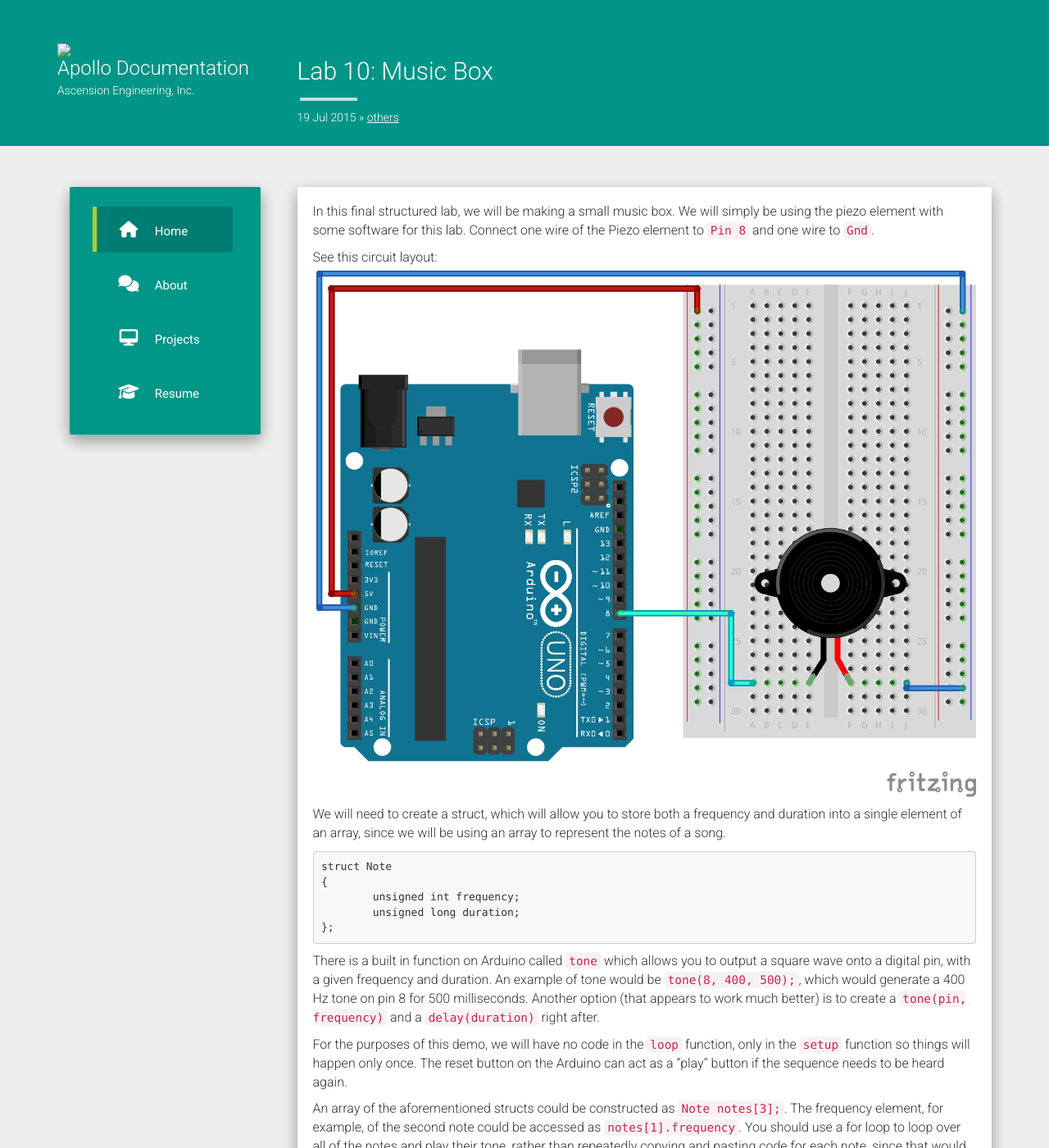
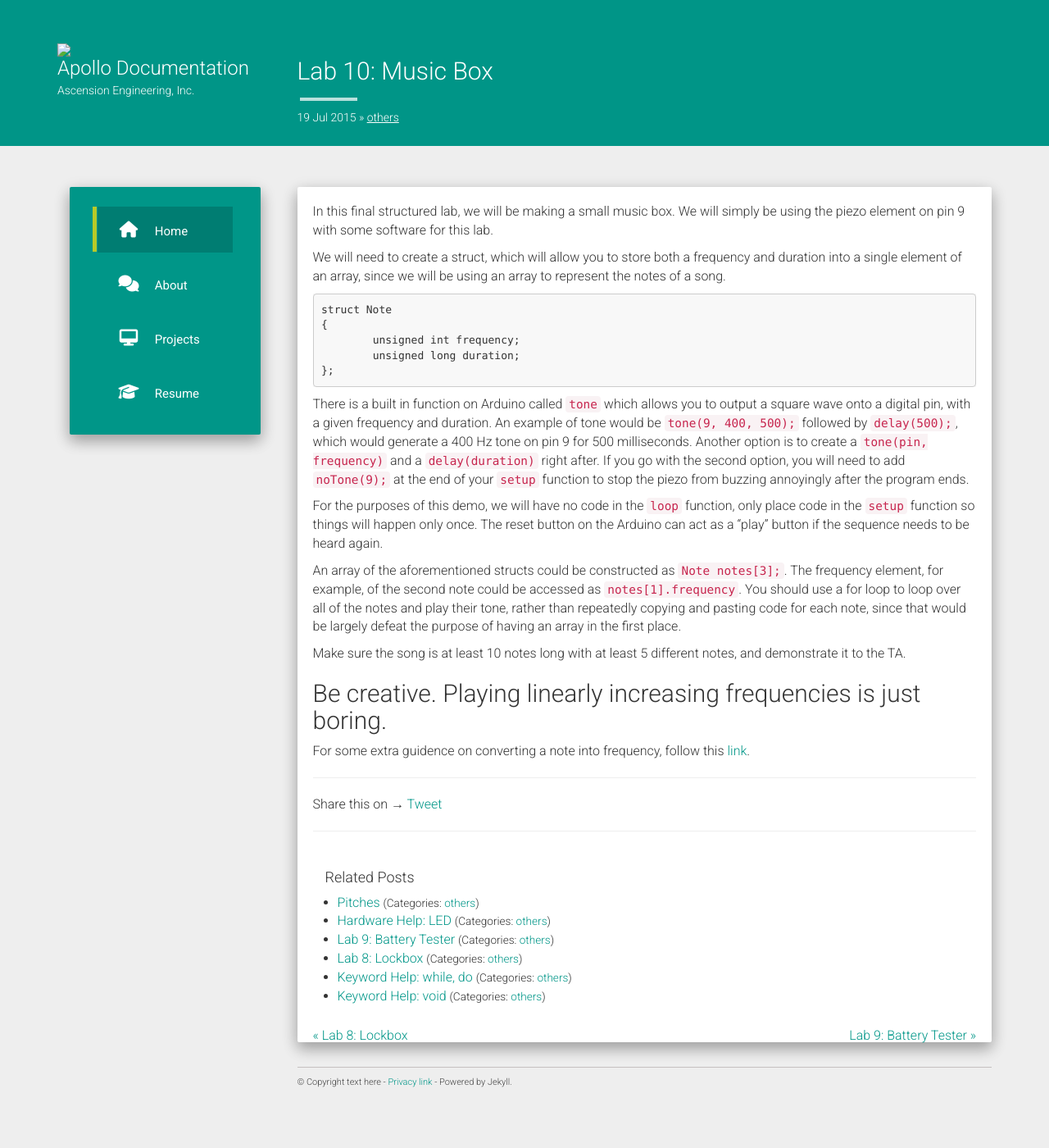
Before and after one commit to AscensionEngineering/ascensionengineering.github.io, a Jekyll site: the page built from _posts/2015-07-19-lab-10-music-box.markdown, in a window 1280 px wide and 1400 px high. Shown: the whole window at 82% size. Built offline with Jekyll 4.4.1, drawn with Linux system fonts in a browser that asks for light colours; nearby versions of some CDN libraries; comment, search, counter and statistics services are not loaded.

Commit message:
Changes almost complete.

```diff
--- a/_posts/2015-05-14-labs-overview.markdown
+++ b/_posts/2015-05-14-labs-overview.markdown
@@ -10,7 +10,7 @@
 ### [Lab 0: Getting Started]({% post_url 2015-05-11-getting-started %})
 **Objective:** To get the Arduino environment set up
 **New Functions and Keywords:** [`lcd.begin`]({% post_url 2015-07-08-LiquidCrystal_begin %}), [`lcd.print`]({% post_url 2015-07-08-LiquidCrystal_print %})
-**Description:** Teaches you how to install the Arduino environment and use a basic program on the Arduino-compatible Apollo board. You will also use the Apollo's LCD display to write messages to the world!
+**Description:** Teaches you how to install the Arduino environment and use a basic program on the Arduino-compatible Apollo board. You will also use the Apollo's display to write messages to the world!
 
 ### [Lab 1: I/O]({% post_url 2015-05-12-lab-1-IO %})
 **Objective:** Learn how to use a microcontroller to interact with the real world, through buttons and LEDs.
@@ -40,7 +40,7 @@
 ### [Lab 6: Speed Game (part 2)]({% post_url 2015-07-01-lab-6-speed-game-2 %})
 **Objective:** To use loops to measure time elapsed.
 **New Functions and Keywords:** `readButtons`, [`lcd.setCursor`]({% post_url 2015-07-08-LiquidCrystal_setCursor %}), [`lcd.clear`]({% post_url 2015-07-08-LiquidCrystal_clear %})
-**Description:** Here, we will build the speed game from last time, but using the Apollo's LCD display. On the LCD, we want to show what state we're in, whether that's waiting on the random time to elapse, waiting on a user to push a button, or showing the end game screen. On the end game screen, we want to show who won and how long it took each user to push their button.
+**Description:** Here, we will build the speed game from last time, but using the Apollo's display. On the LCD, we want to show what state we're in, whether that's waiting on the random time to elapse, waiting on a user to push a button, or showing the end game screen. On the end game screen, we want to show who won and how long it took each user to push their button.
 
 ### [Lab 7: A/C unit]({% post_url 2015-07-01-lab-7-ac-unit %})
 **Objective:** Responding to changing conditions iteratively. (PWM + loops)
--- a/_posts/2015-07-01-lab-6-speed-game-2.markdown
+++ b/_posts/2015-07-01-lab-6-speed-game-2.markdown
@@ -5,7 +5,7 @@
 categories: others
 ---
 
-It's time for another fun lab! For this lab, we're simply going to use the Apollo's LCD Display.
+It's time for another fun lab! For this lab, we're simply going to use the Apollo's display.
 
 The goal of this lab is to build the speed game another way. The gameplay should be as follows:
 
--- a/_posts/2015-07-19-lab-10-music-box.markdown
+++ b/_posts/2015-07-19-lab-10-music-box.markdown
@@ -5,10 +5,7 @@
 categories: others
 ---
 
-In this final structured lab, we will be making a small music box. We will simply be using the piezo element with some software for this lab. Connect one wire of the Piezo element to `Pin 8` and one wire to `Gnd`.
-
-See this circuit layout:
-![Lab 10 diagram]({{site.url}}/images/lab_10.jpg)
+In this final structured lab, we will be making a small music box. We will simply be using the piezo element on pin 9 with some software for this lab.
 
 We will need to create a struct, which will allow you to store both a frequency and duration into a single element of an array, since we will be using an array to represent the notes of a song.
 
@@ -18,12 +15,14 @@
     	unsigned long duration;
     };
 
-There is a built in function on Arduino called `tone` which allows you to output a square wave onto a digital pin, with a given frequency and duration. An example of tone would be `tone(8, 400, 500);`, which would generate a 400 Hz tone on pin 8 for 500 milliseconds. Another option (that appears to work much better) is to create a `tone(pin, frequency)` and a `delay(duration)` right after.
+There is a built in function on Arduino called `tone` which allows you to output a square wave onto a digital pin, with a given frequency and duration. An example of tone would be `tone(9, 400, 500);` followed by `delay(500);`, which would generate a 400 Hz tone on pin 9 for 500 milliseconds. Another option is to create a `tone(pin, frequency)` and a `delay(duration)` right after. If you go with the second option, you will need to add `noTone(9);` at the end of your `setup` function to stop the piezo from buzzing annoyingly after the program ends.
 
-For the purposes of this demo, we will have no code in the `loop` function, only in the `setup` function so things will happen only once. The reset button on the Arduino can act as a "play" button if the sequence needs to be heard again.
+For the purposes of this demo, we will have no code in the `loop` function, only place code in the `setup` function so things will happen only once. The reset button on the Arduino can act as a "play" button if the sequence needs to be heard again.
 
 An array of the aforementioned structs could be constructed as `Note notes[3];`. The frequency element, for example, of the second note could be accessed as `notes[1].frequency`. You should use a for loop to loop over all of the notes and play their tone, rather than repeatedly copying and pasting code for each note, since that would be largely defeat the purpose of having an array in the first place.
 
 Make sure the song is at least 10 notes long with at least 5 different notes, and demonstrate it to the TA.
 
+## Be creative. Playing linearly increasing frequencies is just boring.
+
 For some extra guidence on converting a note into frequency, follow this [link]({% post_url 2015-11-09-pitches %}).
--- a/_posts/2015-07-19-lab-9-battery-tester.markdown
+++ b/_posts/2015-07-19-lab-9-battery-tester.markdown
@@ -15,6 +15,6 @@
 The diagram for this lab is remarkably simple, excluding the LCD shield:
 ![Lab 9 diagram]({{site.url}}/images/lab_9.jpg)
 
-This lab will simply rely upon connecting any AA or AAA battery's positive terminal to the Arduino analog input of your choice and the negative terminal to the Arduino's ground, except for analog input 0, `A0`, because that one is used by the LCD shield. Use the LCD shield to display the charge percentage remaining.
+This lab will simply rely upon connecting any AA or AAA battery's positive terminal to the Arduino analog input A2 and the negative terminal to the Arduino's ground. Use the LCD shield to display the charge percentage remaining.
 
 (If you want to print special characters to the LCD, take a look [here](http://electronic-engineering.ch/microchip/datasheets/lcd/charset.gif).  You will need to convert the binary to decimal, and then the decimal value will need to be cast to a `char`.)
```
Also changed, not shown: _posts/2015-07-01-lab-5-speed-game-1.markdown (+2 -5 lines), _posts/2015-07-19-lab-8-security-system.markdown (+3 -6 lines).
